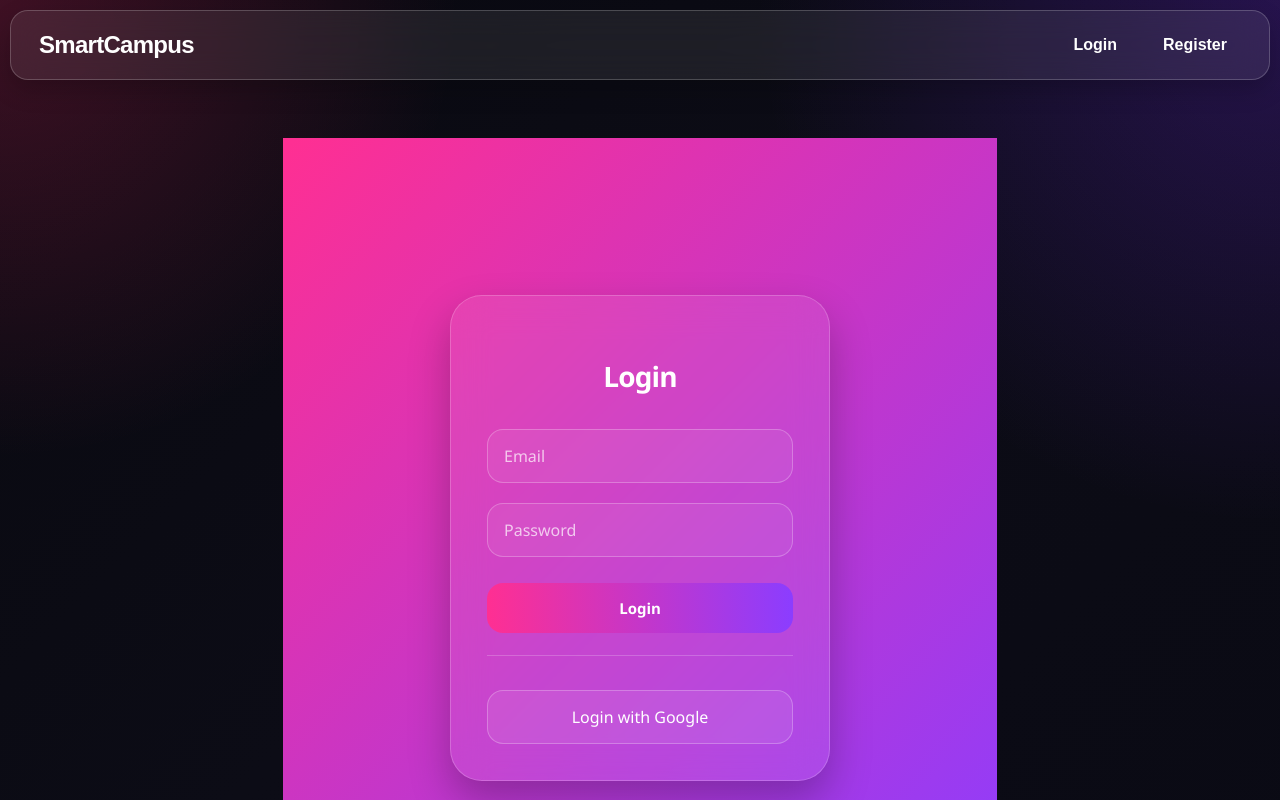
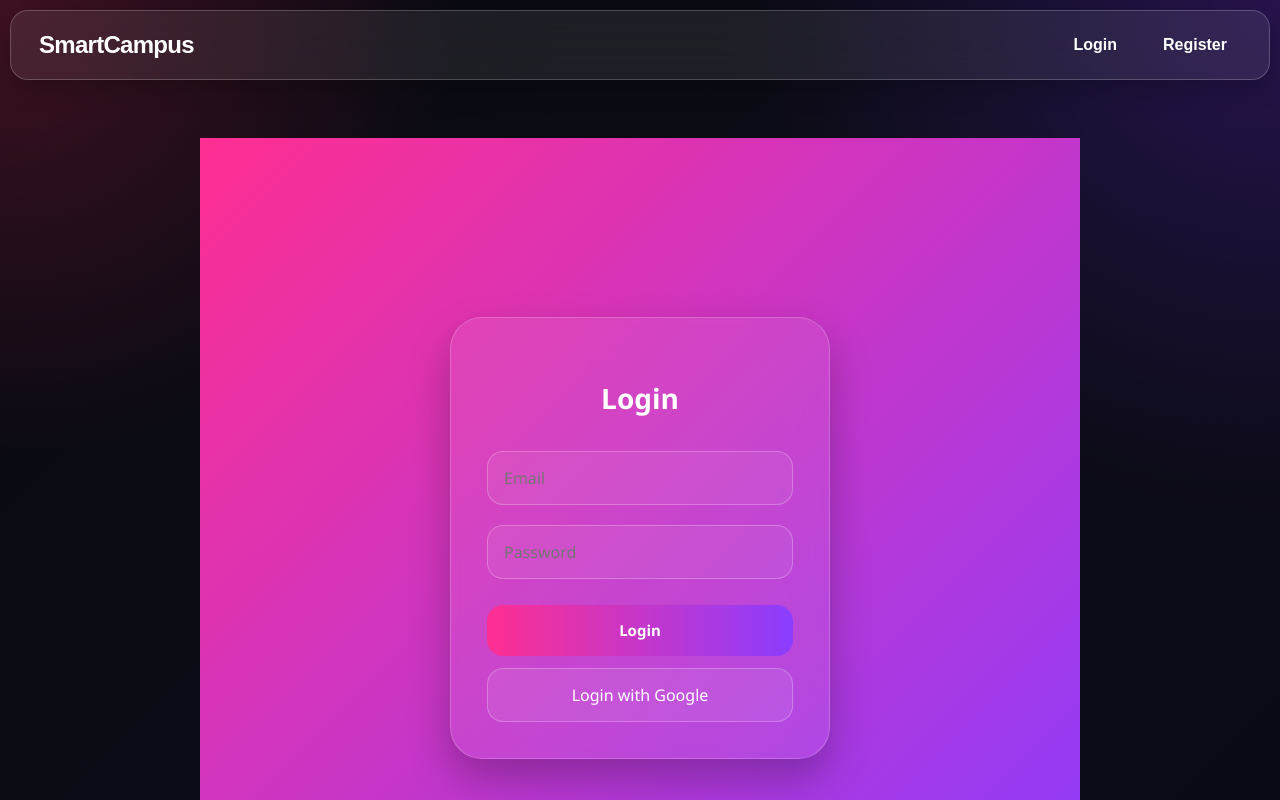
Before and after one commit to Suche003/it3030-paf-2026-smart-campus, a React (Vite) app in the folder frontend/: page /login in a window 1280 px wide. Shown: the top 800 px of the page. Built offline with nearby package versions, Linux system fonts and the light colour scheme.

Commit message:
feat(frontend): improve login UI with validation and Google OAuth redirect

```diff
--- a/frontend/src/pages/Login.css
+++ b/frontend/src/pages/Login.css
@@ -1,15 +1,24 @@
+/* Reset */
+body {
+  margin: 0;
+  padding: 0;
+}
+
 /* Background */
 .login-wrapper {
-  height: 100vh;
+  min-height: 100vh;
   display: flex;
   justify-content: center;
   align-items: center;
+
   background: linear-gradient(135deg, #ff2f92, #8b3dff);
   font-family: 'Segoe UI', Tahoma, Geneva, Verdana, sans-serif;
   padding: 20px;
+
+  box-sizing: border-box;
 }
 
-/* Login Card (Glassmorphism style) */
+/* Login Card */
 .login-box {
   width: min(380px, 100%);
   padding: 36px;
@@ -23,6 +32,7 @@
   text-align: center;
 
   animation: fadeUp 0.5s ease;
+  box-sizing: border-box;
 }
 
 /* Title */
@@ -31,7 +41,6 @@
   color: #fff;
   font-size: 28px;
   font-weight: 800;
-  letter-spacing: -0.03em;
 }
 
 /* Inputs */
@@ -48,10 +57,6 @@
 
   outline: none;
   transition: 0.25s ease;
-}
-
-.login-box input::placeholder {
-  color: rgba(255, 255, 255, 0.7);
 }
 
 .login-box input:focus {
@@ -74,41 +79,26 @@
   font-size: 15px;
   font-weight: 700;
   cursor: pointer;
-
-  transition: 0.25s ease;
-}
-
-.login-btn:hover {
-  transform: translateY(-2px);
-  box-shadow: 0 14px 28px rgba(255, 47, 146, 0.25);
 }
 
 /* Google Button */
 .google-btn {
   width: 100%;
   padding: 14px;
+  margin-top: 12px;
 
-  margin-top: 12px;
   border-radius: 16px;
+  border: 1px solid rgba(255, 255, 255, 0.25);
 
-  border: 1px solid rgba(255, 255, 255, 0.25);
   background: rgba(255, 255, 255, 0.08);
   color: #fff;
 
   cursor: pointer;
-  transition: 0.25s ease;
 }
 
-.google-btn:hover {
-  background: rgba(255, 255, 255, 0.14);
-  transform: translateY(-2px);
-}
-
-/* Divider */
+/* REMOVE extra bottom feel */
 .login-box hr {
-  margin: 22px 0;
-  border: none;
-  border-top: 1px solid rgba(255, 255, 255, 0.2);
+  display: none;
 }
 
 /* Animation */
@@ -127,6 +117,5 @@
 @media (max-width: 480px) {
   .login-box {
     padding: 28px;
-    border-radius: 24px;
   }
 }
--- a/frontend/src/pages/Login.jsx
+++ b/frontend/src/pages/Login.jsx
@@ -6,28 +6,35 @@ function Login() {
 
   const [email, setEmail] = useState("");
   const [password, setPassword] = useState("");
-
-  // ✅ NEW: error state
   const [error, setError] = useState("");
 
+  // 🔵 GOOGLE LOGIN REDIRECT HANDLER
   useEffect(() => {
     const params = new URLSearchParams(window.location.search);
     const token = params.get("token");
     const role = params.get("role");
+    const googleEmail = params.get("email");
 
-    if (token) {
+    if (token && role) {
       localStorage.setItem("token", token);
       localStorage.setItem("role", role);
 
-      window.location.href = "/" + role.toLowerCase();
+      // ✅ SAFE EMAIL HANDLING
+      if (googleEmail) {
+        localStorage.setItem("email", googleEmail);
+      } else {
+        localStorage.removeItem("email"); // 🔥 avoid old email bug
+      }
+
+      window.location.replace("/" + role.toLowerCase());
     }
   }, []);
 
-  // ✅ NEW: validation function
+  // 🔐 VALIDATION
   const validate = () => {
     const emailRegex = /^[^\s@]+@[^\s@]+\.[^\s@]+$/;
 
-    if (!email) {
+    if (!email.trim()) {
       setError("Email is required");
       return false;
     }
@@ -51,45 +58,63 @@ function Login() {
     return true;
   };
 
+  // 🔐 NORMAL LOGIN
   const handleLogin = async () => {
 
-    // ✅ NEW: stop if invalid
     if (!validate()) return;
 
-    const res = await loginUser({ email, password });
+    try {
+      const res = await loginUser({ email, password });
 
-    localStorage.setItem("token", res.data.token);
-    localStorage.setItem("role", res.data.role);
+      localStorage.setItem("token", res.data.token);
+      localStorage.setItem("role", res.data.role);
 
-    window.location.href = "/" + res.data.role.toLowerCase();
+      // ✅ IMPORTANT: store correct email
+      localStorage.setItem("email", email);
+
+      window.location.replace("/" + res.data.role.toLowerCase());
+
+    } catch (err) {
+      setError("Invalid email or password");
+    }
   };
 
+  // 🔵 GOOGLE LOGIN
   const googleLogin = () => {
-    window.location.href = "http://localhost:8081/oauth2/authorization/google";
+    window.location.href =
+      "http://localhost:8081/oauth2/authorization/google";
   };
 
   return (
     <div className="login-wrapper">
       <div className="login-box">
+
         <h2>Login</h2>
 
-        {/* email */}
         <input
           placeholder="Email"
           value={email}
-          onChange={(e) => setEmail(e.target.value)}
+          onChange={(e) => {
+            setEmail(e.target.value);
+            setError("");
+          }}
         />
 
-        {/* password */}
         <input
           type="password"
           placeholder="Password"
           value={password}
-          onChange={(e) => setPassword(e.target.value)}
+          onChange={(e) => {
+            setPassword(e.target.value);
+            setError("");
+          }}
         />
 
-        {/* ✅ NEW: error display */}
-        {error && <p style={{ color: "red", marginTop: "10px" }}>{error}</p>}
+        {error && (
+          <p style={{ color: "red", marginTop: "10px" }}>
+            {error}
+          </p>
+        )}
 
         <button className="login-btn" onClick={handleLogin}>
           Login
@@ -100,6 +125,7 @@ function Login() {
         <button className="google-btn" onClick={googleLogin}>
           Login with Google
         </button>
+
       </div>
     </div>
   );
```
